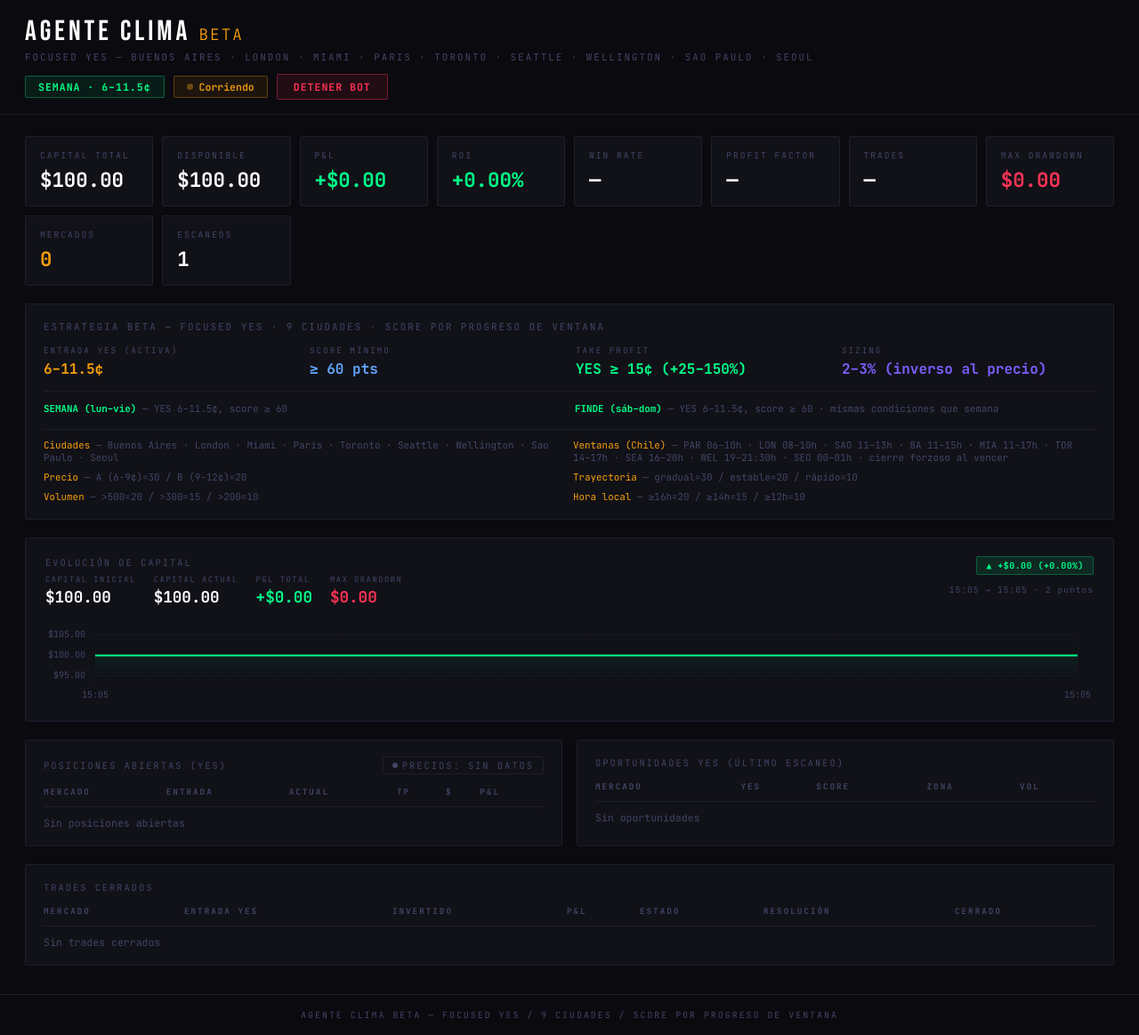
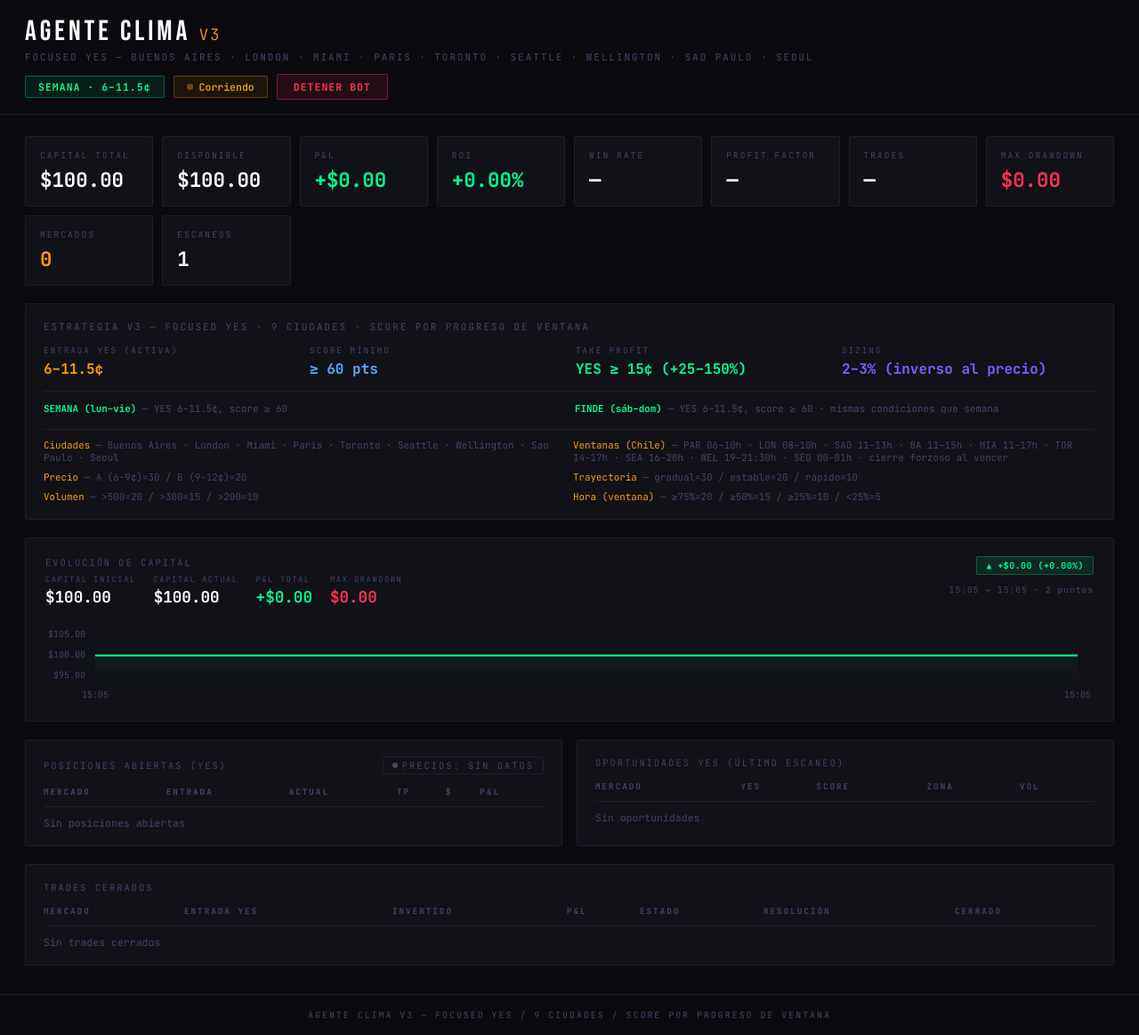
Before and after one commit to askfredo4-stack/beta-test-clima, a Flask app: page / in a window 1280 px wide. Shown: the whole page at 89% size. Run offline with Flask 3, Linux system fonts and the light colour scheme; lists and menus that the app fills with data are empty.

Commit message:
Dashboard: renombrar a V3 y actualizar descripción del score horario
- Título, header, footer y <title> ahora dicen V3
- Hora local (fija) → Hora (ventana): ≥75%=20 / ≥50%=15 / ≥25%=10 / <25%=5

Co-Authored-By: Claude Sonnet 4.6 <noreply@anthropic.com>

```diff
--- a/app/templates/dashboard.html
+++ b/app/templates/dashboard.html
@@ -3,7 +3,7 @@
 <head>
 <meta charset="UTF-8">
 <meta name="viewport" content="width=device-width, initial-scale=1.0">
-<title>Agente Clima V2</title>
+<title>Agente Clima V3</title>
 <link href="https://fonts.googleapis.com/css2?family=JetBrains+Mono:wght@300;400;600;700&family=Bebas+Neue&display=swap" rel="stylesheet">
 <script src="https://cdn.jsdelivr.net/npm/chart.js@4.4.0/dist/chart.umd.min.js"></script>
 <style>
@@ -198,7 +198,7 @@ footer { text-align:center; font-size:0.62rem; color:var(--dim); padding:16px; l
 <header>
   <div class="header-inner">
     <div>
-      <div class="logo-title">Agente Clima <span>BETA</span></div>
+      <div class="logo-title">Agente Clima <span>V3</span></div>
       <div class="logo-sub">Focused YES — Buenos Aires · London · Miami · Paris · Toronto · Seattle · Wellington · Sao Paulo · Seoul</div>
     </div>
     <div class="header-controls">
@@ -231,7 +231,7 @@ footer { text-align:center; font-size:0.62rem; color:var(--dim); padding:16px; l
 
   <!-- Strategy -->
   <div class="strategy">
-    <div class="strategy-title">Estrategia BETA — Focused YES · 9 Ciudades · Score por Progreso de Ventana</div>
+    <div class="strategy-title">Estrategia V3 — Focused YES · 9 Ciudades · Score por Progreso de Ventana</div>
     <div class="strategy-grid">
       <div class="strategy-item"><label>Entrada YES (activa)</label><p id="s-range" style="color:var(--amber)">6–11.5¢</p></div>
       <div class="strategy-item"><label>Score Mínimo</label><p id="s-score" style="color:var(--blue)">≥ 60 pts</p></div>
@@ -247,7 +247,7 @@ footer { text-align:center; font-size:0.62rem; color:var(--dim); padding:16px; l
         <div><span style="color:var(--amber)">Precio</span> — A (6-9¢)=30 / B (9-12¢)=20</div>
         <div><span style="color:var(--amber)">Trayectoria</span> — gradual=30 / estable=20 / rápido=10</div>
         <div><span style="color:var(--amber)">Volumen</span> — >500=20 / >300=15 / >200=10</div>
-        <div><span style="color:var(--amber)">Hora local</span> — ≥16h=20 / ≥14h=15 / ≥12h=10</div>
+        <div><span style="color:var(--amber)">Hora (ventana)</span> — ≥75%=20 / ≥50%=15 / ≥25%=10 / &lt;25%=5</div>
       </div>
     </div>
   </div>
@@ -350,7 +350,7 @@ footer { text-align:center; font-size:0.62rem; color:var(--dim); padding:16px; l
 
 </main>
 
-<footer>Agente Clima BETA &mdash; Focused YES / 9 Ciudades / Score por Progreso de Ventana</footer>
+<footer>Agente Clima V3 &mdash; Focused YES / 9 Ciudades / Score por Progreso de Ventana</footer>
 
 <script>
 // ── HELPERS ──────────────────────────────────────────────────────────────────
```
